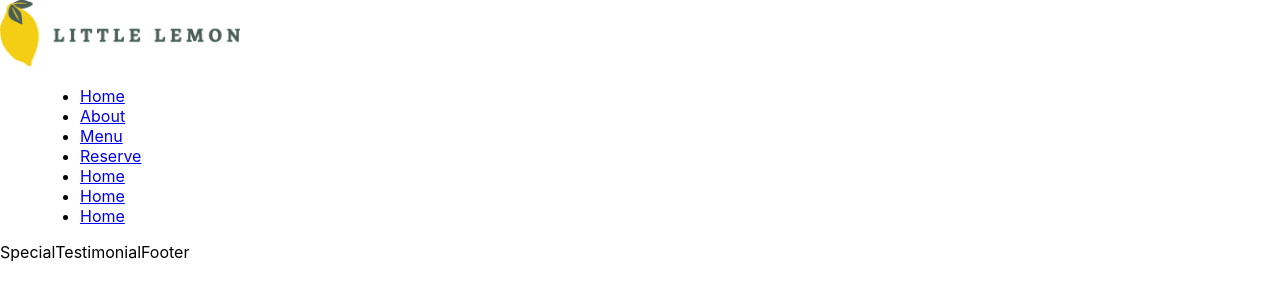
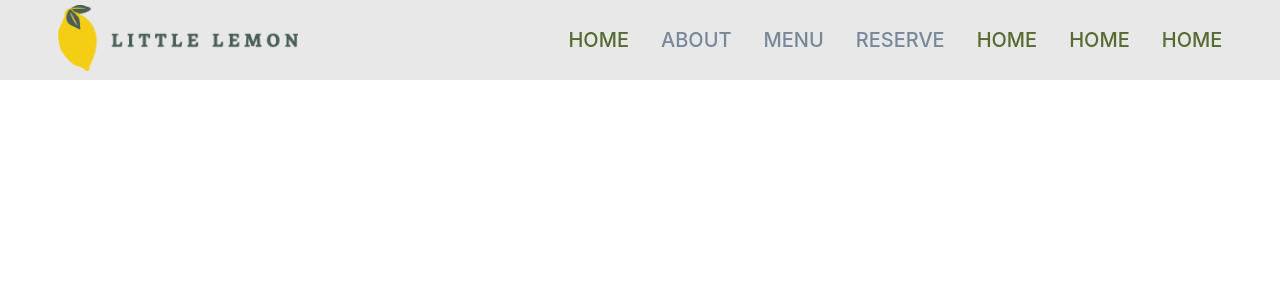
Before and after one commit to raihan-mahmud-talukder/little-lemon-restaurant, a React (Create React App) app: page / in a window 1280 px wide. Shown: the top 300 px of the page. Built offline with nearby package versions, Linux system fonts and the light colour scheme.

Commit message:
styling navbar

```diff
--- a/public/styles/navbar.css
+++ b/public/styles/navbar.css
@@ -1,3 +1,46 @@
 nav img {
     width: 15rem;
 }
+
+header {
+    position: fixed;
+    top: 0;
+    left: 0;
+    right: 0;
+    display: flex;
+    flex-wrap: wrap;
+    justify-content: space-around;
+    align-items: center;
+    height: 5rem;
+    background: #E8E8E8;
+}
+
+menu {
+    margin: 0;
+    padding: 0;
+}
+
+menu ul {
+    display: flex;
+    gap: 2rem;
+}
+
+menu ul li {
+    list-style: none;
+}
+
+menu ul li a {
+    color: lightslategrey;
+    text-decoration: none;
+    font-size: 1.25rem;
+    font-weight: 500;
+    text-transform: uppercase;
+}
+
+menu ul li a:hover {
+    color: black;
+}
+
+a.active {
+    color: darkolivegreen;
+}
```
